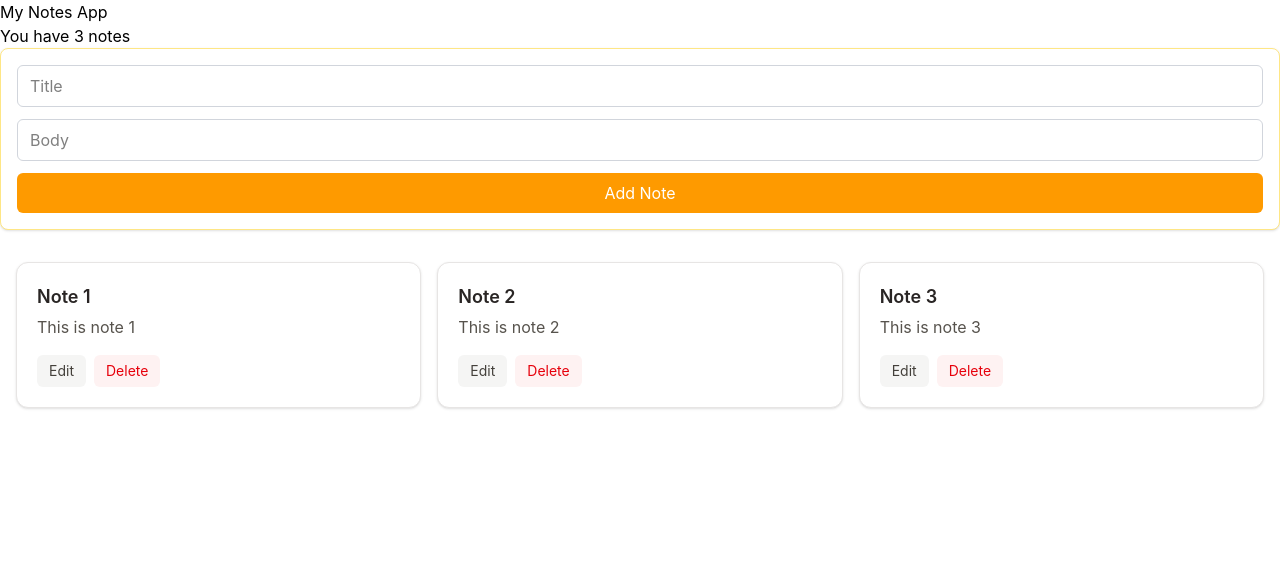
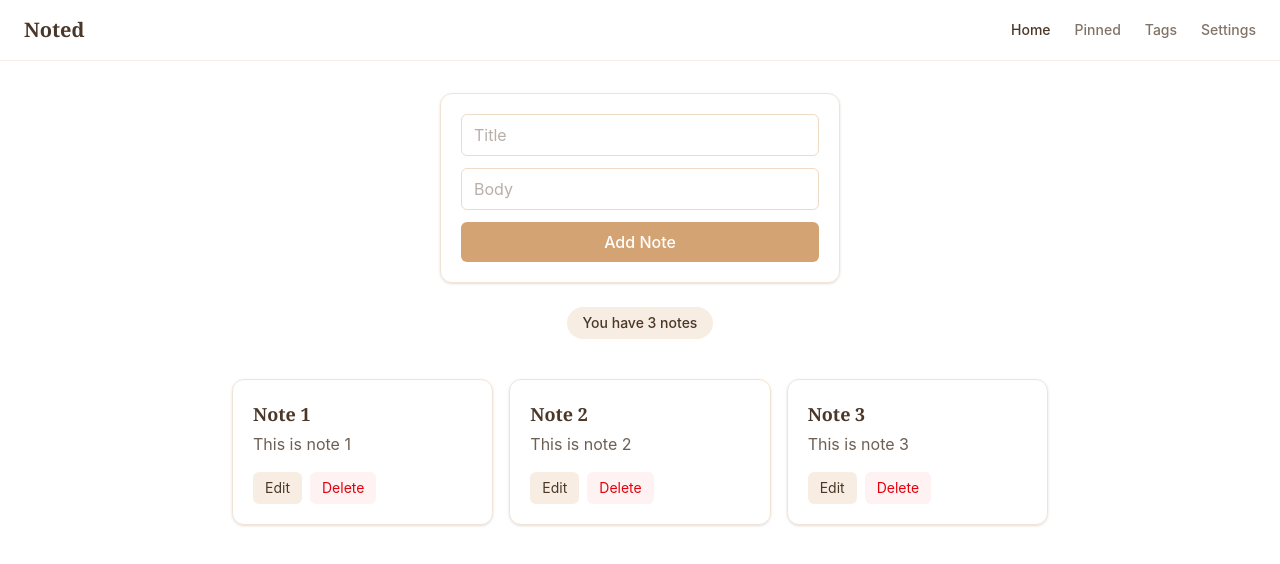
Before and after one commit to AVictor10/Noted, a React (Vite) app in the folder notes-frontend/: page / in a window 1280 px wide. Shown: the top 564 px of the page. Built offline with nearby package versions, Linux system fonts and the light colour scheme.

Commit message:
S6-7: Tailwind styling, warm design tokens, navbar, Fraunces font

```diff
--- a/notes-frontend/index.html
+++ b/notes-frontend/index.html
@@ -2,6 +2,9 @@
 <html lang="en">
   <head>
     <meta charset="UTF-8" />
+    <link rel="preconnect" href="https://fonts.googleapis.com">
+    <link rel="preconnect" href="https://fonts.gstatic.com" crossorigin>
+    <link href="https://fonts.googleapis.com/css2?family=Fraunces:ital,wght@0,400;0,600;0,700;1,600&family=Inter:wght@400;500;600&display=swap" rel="stylesheet">
     <link rel="icon" type="image/svg+xml" href="/favicon.svg" />
     <meta name="viewport" content="width=device-width, initial-scale=1.0" />
     <title>notes-frontend</title>
--- a/notes-frontend/src/App.jsx
+++ b/notes-frontend/src/App.jsx
@@ -14,12 +14,10 @@ function App() {
   const [editingId, setEditingId] = useState(null)
 
   function handleAddNote() {
-    if(title.trim() === '' || body.trim() === '')
-    {
+    if (title.trim() === '' || body.trim() === '') {
       alert("Complete the fields")
       return
     }
-    // const newNote = { id: Date.now(), title: title, body: body }
     const newNote = { id: Date.now(), title: title, body: body, createdAt: new Date().toLocaleString() }
     setNotes([...notes, newNote])
     setTitle('')
@@ -37,8 +35,7 @@ function App() {
   }
 
   function handleUpdateNote() {
-    if(title.trim() === '' || body.trim() === '')
-    {
+    if (title.trim() === '' || body.trim() === '') {
       alert("Complete the fields")
       return
     }
@@ -50,11 +47,28 @@ function App() {
     setBody('')
   }
 
-  return (
-    <div>
-      <h1>My Notes App</h1>
-      <p>You have {notes.length} notes</p>
+return (
+  <div className="min-h-screen bg-[var(--cream)]">
+    <nav className="flex items-center justify-between px-6 py-4 border-b border-[var(--accent)]/20">
+      <h1 className="text-xl font-bold text-[var(--ink)] font-[family-name:var(--font-serif)]">Noted</h1>
 
+      <div className="flex items-center gap-6">
+        <button className="text-sm font-medium text-[var(--ink)] hover:text-[var(--accent)] transition-colors">
+          Home
+        </button>
+        <button className="text-sm font-medium text-[var(--ink)]/70 hover:text-[var(--accent)] transition-colors">
+          Pinned
+        </button>
+        <button className="text-sm font-medium text-[var(--ink)]/70 hover:text-[var(--accent)] transition-colors">
+          Tags
+        </button>
+        <button className="text-sm font-medium text-[var(--ink)]/70 hover:text-[var(--accent)] transition-colors">
+          Settings
+        </button>
+      </div>
+    </nav>
+
+    <main className="max-w-md mx-auto px-6 pb-6 mt-8">
       <NoteForm
         title={title}
         setTitle={setTitle}
@@ -65,18 +79,111 @@ function App() {
         onUpdate={handleUpdateNote}
       />
 
-      {notes.length === 0 ? (<p>No notes to display</p>) :
-      (<NoteList
-        notes={notes}
-        onEdit={handleEditNote}
-        onDelete={handleDeleteNote}
-      />)}
+      <div className="mt-4 text-center">
+        <span className="inline-block bg-[var(--accent)]/20 text-[var(--ink)] text-sm font-medium px-4 py-1.5 rounded-full">
+          You have {notes.length} notes
+        </span>
+      </div>
+    </main>
 
-    </div>
-  )
+    <section className="max-w-4xl mx-auto px-6 pb-10">
+      {notes.length === 0 ? (
+        <p className="text-[var(--ink)]/50 text-center mt-10">No notes to display</p>
+      ) : (
+        <NoteList
+          notes={notes}
+          onEdit={handleEditNote}
+          onDelete={handleDeleteNote}
+        />
+      )}
+    </section>
+  </div>
+)
 }
 
 export default App
+
+
+
+// import { useState } from "react"
+// import NoteForm from './NoteForm'
+// import NoteList from './NoteList'
+
+// function App() {
+//   const [notes, setNotes] = useState([
+//     { id: 1, title: 'Note 1', body: 'This is note 1' },
+//     { id: 2, title: 'Note 2', body: 'This is note 2' },
+//     { id: 3, title: 'Note 3', body: 'This is note 3' }
+//   ])
+
+//   const [title, setTitle] = useState('')
+//   const [body, setBody] = useState('')
+//   const [editingId, setEditingId] = useState(null)
+
+//   function handleAddNote() {
+//     if(title.trim() === '' || body.trim() === '')
+//     {
+//       alert("Complete the fields")
+//       return
+//     }
+//     // const newNote = { id: Date.now(), title: title, body: body }
+//     const newNote = { id: Date.now(), title: title, body: body, createdAt: new Date().toLocaleString() }
+//     setNotes([...notes, newNote])
+//     setTitle('')
+//     setBody('')
+//   }
+
+//   function handleDeleteNote(id) {
+//     setNotes(notes.filter((note) => note.id !== id))
+//   }
+
+//   function handleEditNote(note) {
+//     setEditingId(note.id)
+//     setTitle(note.title)
+//     setBody(note.body)
+//   }
+
+//   function handleUpdateNote() {
+//     if(title.trim() === '' || body.trim() === '')
+//     {
+//       alert("Complete the fields")
+//       return
+//     }
+//     setNotes(notes.map((note) =>
+//       note.id === editingId ? { ...note, title: title, body: body } : note
+//     ))
+//     setEditingId(null)
+//     setTitle('')
+//     setBody('')
+//   }
+
+//   return (
+//     <div className="min-h-screen bg-[var(--cream)] p-6">
+//       <h1>My Notes App</h1>
+//       <p>You have {notes.length} notes</p>
+
+//       <NoteForm
+//         title={title}
+//         setTitle={setTitle}
+//         body={body}
+//         setBody={setBody}
+//         editingId={editingId}
+//         onAdd={handleAddNote}
+//         onUpdate={handleUpdateNote}
+//       />
+
+//       {notes.length === 0 ? (<p>No notes to display</p>) :
+//       (<NoteList
+//         notes={notes}
+//         onEdit={handleEditNote}
+//         onDelete={handleDeleteNote}
+//       />)}
+
+//     </div>
+//   )
+// }
+
+// export default App
 
 // import { useState } from "react"
 
--- a/notes-frontend/src/NoteCard.jsx
+++ b/notes-frontend/src/NoteCard.jsx
@@ -1,13 +1,13 @@
 function NoteCard({ note, onEdit, onDelete }) {
   return (
-    <div className="border border-stone-200 bg-white rounded-xl p-5 shadow-sm hover:shadow-md transition-shadow duration-300">
-      <h2 className="text-lg font-semibold text-stone-800 mb-1">{note.title}</h2>
-      <p className="text-stone-600 mb-2">{note.body}</p>
-      <p className="text-xs text-stone-400 mb-4">{note.createdAt}</p>
+    <div className="border border-[var(--accent)]/30 bg-[var(--tan)] rounded-xl p-5 shadow-sm hover:shadow-md transition-shadow duration-300">
+      <h2 className="text-lg font-semibold text-[var(--ink)] mb-1 font-[family-name:var(--font-serif)]">{note.title}</h2>
+      <p className="text-[var(--ink)]/80 mb-2">{note.body}</p>
+      <p className="text-xs text-[var(--ink)]/50 mb-4">{note.createdAt}</p>
       <div className="flex gap-2">
         <button
           onClick={() => onEdit(note)}
-          className="px-3 py-1.5 text-sm bg-stone-100 text-stone-700 rounded-md hover:bg-stone-200 transition-colors duration-200"
+          className="px-3 py-1.5 text-sm bg-[var(--accent)]/20 text-[var(--ink)] rounded-md hover:bg-[var(--accent)]/40 transition-colors duration-200"
         >
           Edit
         </button>
@@ -24,6 +24,34 @@ function NoteCard({ note, onEdit, onDelete }) {
 
 export default NoteCard
 
+
+
+// function NoteCard({ note, onEdit, onDelete }) {
+//   return (
+//     <div className="border border-stone-200 bg-white rounded-xl p-5 shadow-sm hover:shadow-md transition-shadow duration-300">
+//       <h2 className="text-lg font-semibold text-stone-800 mb-1">{note.title}</h2>
+//       <p className="text-stone-600 mb-2">{note.body}</p>
+//       <p className="text-xs text-stone-400 mb-4">{note.createdAt}</p>
+//       <div className="flex gap-2">
+//         <button
+//           onClick={() => onEdit(note)}
+//           className="px-3 py-1.5 text-sm bg-stone-100 text-stone-700 rounded-md hover:bg-stone-200 transition-colors duration-200"
+//         >
+//           Edit
+//         </button>
+//         <button
+//           onClick={() => onDelete(note.id)}
+//           className="px-3 py-1.5 text-sm bg-red-50 text-red-600 rounded-md hover:bg-red-100 transition-colors duration-200"
+//         >
+//           Delete
+//         </button>
+//       </div>
+//     </div>
+//   )
+// }
+
+// export default NoteCard
+
 // function NoteCard({ note, onEdit, onDelete }) {
 //   return (
 //     <div style={{ border: '1px solid black', margin: '10px', padding: '10px' }}>
--- a/notes-frontend/src/NoteForm.jsx
+++ b/notes-frontend/src/NoteForm.jsx
@@ -1,23 +1,23 @@
 function NoteForm({ title, setTitle, body, setBody, editingId, onAdd, onUpdate }) {
   return (
-    <div className="flex flex-col gap-3 bg-white border border-amber-200 rounded-lg p-4 mb-4 shadow-sm">
+    <div className="flex flex-col gap-3 bg-[var(--tan)] border border-[var(--accent)]/30 rounded-xl p-5 mb-6 shadow-sm max-w-md">
       <input
         type="text"
         placeholder="Title"
         value={title}
         onChange={(e) => setTitle(e.target.value)}
-        className="border border-gray-300 rounded-md px-3 py-2 focus:outline-none focus:ring-2 focus:ring-amber-300"
+        className="border border-[var(--accent)]/40 rounded-md px-3 py-2 bg-[var(--cream)] text-[var(--ink)] placeholder-[var(--ink)]/40 focus:outline-none focus:ring-2 focus:ring-[var(--accent)]"
       />
       <input
         type="text"
         placeholder="Body"
         value={body}
         onChange={(e) => setBody(e.target.value)}
-        className="border border-gray-300 rounded-md px-3 py-2 focus:outline-none focus:ring-2 focus:ring-amber-300"
+        className="border border-[var(--accent)]/40 rounded-md px-3 py-2 bg-[var(--cream)] text-[var(--ink)] placeholder-[var(--ink)]/40 focus:outline-none focus:ring-2 focus:ring-[var(--accent)]"
       />
       <button
         onClick={editingId ? onUpdate : onAdd}
-        className="bg-amber-500 text-white px-4 py-2 rounded-md hover:bg-amber-600 transition-colors duration-200"
+        className="bg-[var(--accent)] text-white px-4 py-2 rounded-md hover:opacity-90 transition-opacity duration-200 font-medium"
       >
         {editingId ? 'Update Note' : 'Add Note'}
       </button>
@@ -26,6 +26,36 @@ function NoteForm({ title, setTitle, body, setBody, editingId, onAdd, onUpdate }
 }
 
 export default NoteForm
+
+
+// function NoteForm({ title, setTitle, body, setBody, editingId, onAdd, onUpdate }) {
+//   return (
+//     <div className="flex flex-col gap-3 bg-white border border-amber-200 rounded-lg p-4 mb-4 shadow-sm">
+//       <input
+//         type="text"
+//         placeholder="Title"
+//         value={title}
+//         onChange={(e) => setTitle(e.target.value)}
+//         className="border border-gray-300 rounded-md px-3 py-2 focus:outline-none focus:ring-2 focus:ring-amber-300"
+//       />
+//       <input
+//         type="text"
+//         placeholder="Body"
+//         value={body}
+//         onChange={(e) => setBody(e.target.value)}
+//         className="border border-gray-300 rounded-md px-3 py-2 focus:outline-none focus:ring-2 focus:ring-amber-300"
+//       />
+//       <button
+//         onClick={editingId ? onUpdate : onAdd}
+//         className="bg-amber-500 text-white px-4 py-2 rounded-md hover:bg-amber-600 transition-colors duration-200"
+//       >
+//         {editingId ? 'Update Note' : 'Add Note'}
+//       </button>
+//     </div>
+//   )
+// }
+
+// export default NoteForm
 
 
 // function NoteForm({ title, setTitle, body, setBody, editingId, onAdd, onUpdate }) {
--- a/notes-frontend/src/styles.css
+++ b/notes-frontend/src/styles.css
@@ -1 +1,15 @@
 @import "tailwindcss";
+
+@import "tailwindcss";
+
+:root {
+  --cream: #FAF3E8     /* lightest - page background */
+  --tan: #FAEDCD;        /* card background / borders */
+  --accent: #D4A373;     /* buttons, highlights */
+  --ink: #4A3728;        /* dark warm brown - text (derived for contrast) */
+}
+
+body {
+  font-family: var(--font-sans);
+  transition: background-color 0.3s ease;
+}
```
